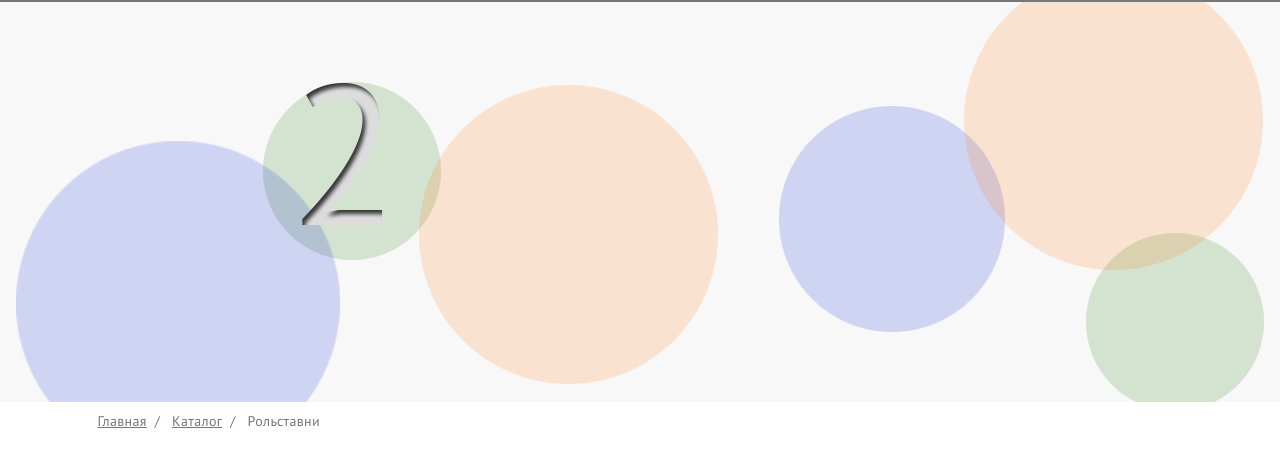
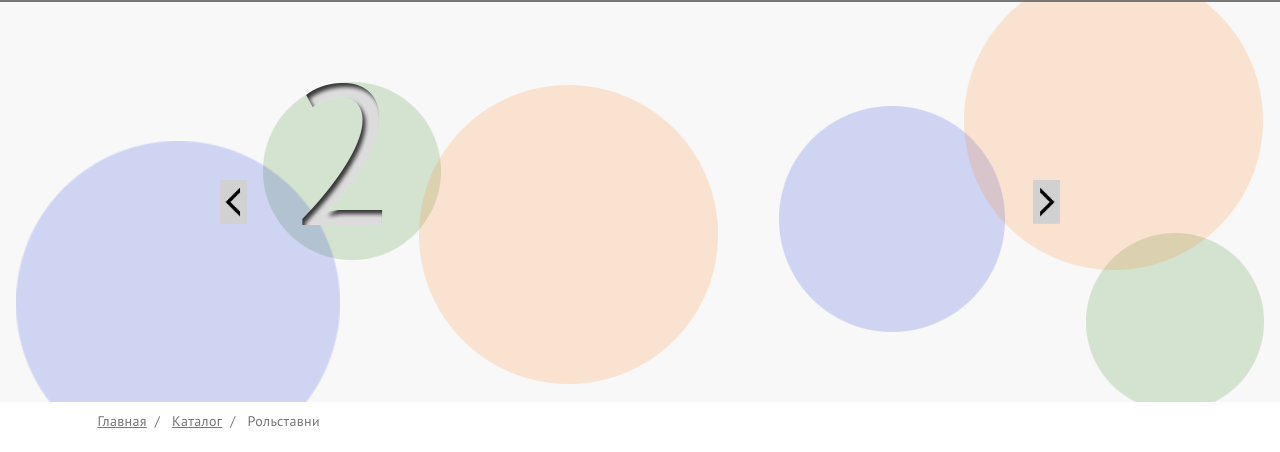
Before and after one commit to vavan19911987/CompanyVerend, a website: page src/index.html in a window 1280 px wide. Shown: the part 308-760 px from the top of the page. Drawn offline with nearby package versions, Linux system fonts and the light colour scheme; files that its build step writes are made by us from their sources; files whose address does not match are found by name; a web font is replaced by a local one.

Commit message:
and and commit

```diff
--- a/src/sass/blocks/_slider.scss
+++ b/src/sass/blocks/_slider.scss
@@ -15,7 +15,7 @@
       }
     }
     &-button-prev {
-      background-image: url(../../img/prev.png);
+      background-image: url(../img/prev.png);
       background-repeat: no-repeat;
       background-size: 100% auto;
       background-position: center;
@@ -25,7 +25,7 @@
       display: none;
     }
     &-button-next {
-      background-image: url(../../img/next.png);
+      background-image: url(../img/next.png);
       background-repeat: no-repeat;
       background-size: 100% auto;
       background-position: center;
```
Also changed, not shown: dist/css/style.min.css.
